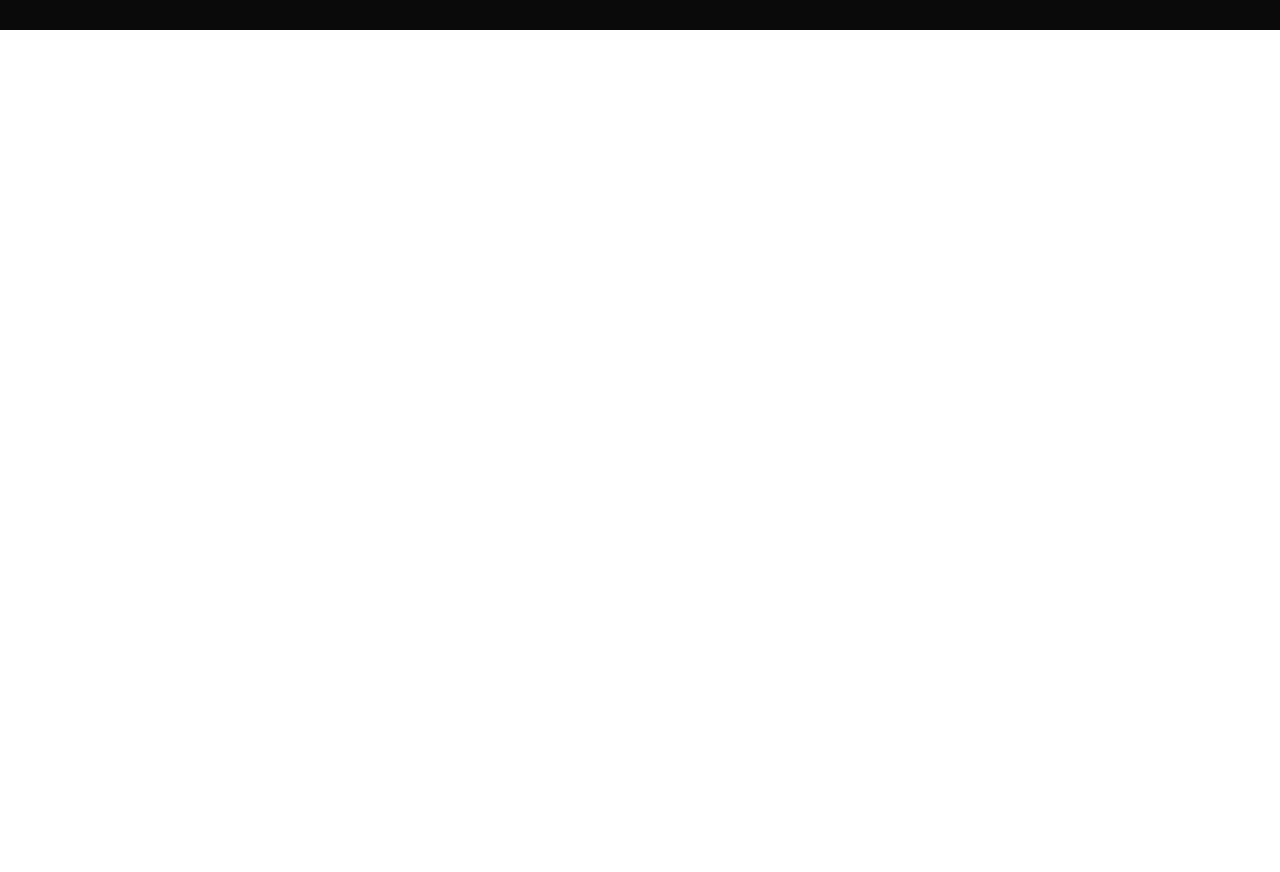
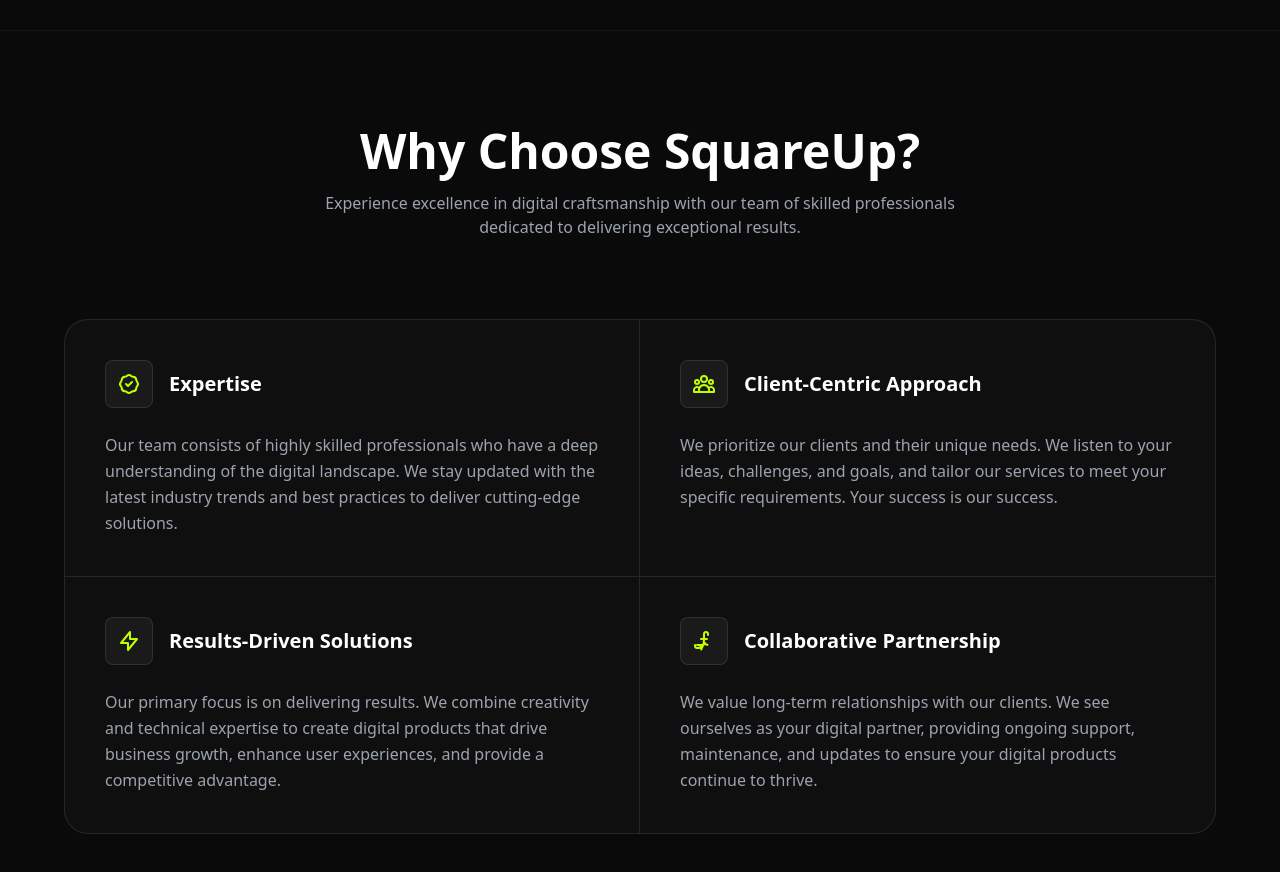
Before and after one commit to Rusmia-Rahaman-Urfa/Digital-Agency-Company, a React (Vite) app: page / in a window 1280 px wide. Shown: the part 1860-2732 px from the top of the page. Before the commit the page ends 1890 px from the top, so only its background shows below. Built offline with nearby package versions, Linux system fonts and the light colour scheme.

Commit message:
feat: add Expertise section

```diff
--- a/src/assets/components/Home.jsx
+++ b/src/assets/components/Home.jsx
@@ -132,8 +132,81 @@
 
         </div>
       </section>
+      {/* WHY CHOOSE SQUAREUP SECTION */}
+      <section className="py-24 px-6 md:px-16 border-t border-white/5 relative">
+        <div className="text-center mb-20">
+          <h2 className="text-4xl md:text-5xl font-bold mb-4">Why Choose SquareUp?</h2>
+          <p className="text-gray-400 max-w-2xl mx-auto">
+            Experience excellence in digital craftsmanship with our team of skilled professionals dedicated to delivering exceptional results.
+          </p>
+        </div>
 
-    </div>
+        {/* 2x2 Grid Layout */}
+        <div className="grid grid-cols-1 md:grid-cols-2 border border-white/10 rounded-3xl overflow-hidden bg-[#0F0F0F]">
+
+          {/* 1. Expertise */}
+          <div className="p-10 border-b md:border-r border-white/10 hover:bg-white/[0.02] transition-colors group">
+            <div className="flex items-center gap-4 mb-6">
+              <div className="w-12 h-12 bg-[#1A1A1A] border border-white/10 rounded-lg flex items-center justify-center">
+                <svg className="w-6 h-6 text-[#C1FF00]" fill="none" stroke="currentColor" viewBox="0 0 24 24">
+                  <path strokeLinecap="round" strokeLinejoin="round" strokeWidth="2" d="M9 12l2 2 4-4M7.835 4.697a3.42 3.42 0 001.946-.806 3.42 3.42 0 014.438 0 3.42 3.42 0 001.946.806 3.42 3.42 0 013.138 3.138 3.42 3.42 0 00.806 1.946 3.42 3.42 0 010 4.438 3.42 3.42 0 00-.806 1.946 3.42 3.42 0 01-3.138 3.138 3.42 3.42 0 00-1.946.806 3.42 3.42 0 01-4.438 0 3.42 3.42 0 00-1.946-.806 3.42 3.42 0 01-3.138-3.138 3.42 3.42 0 00-.806-1.946 3.42 3.42 0 010-4.438 3.42 3.42 0 00.806-1.946 3.42 3.42 0 013.138-3.138z" />
+                </svg>
+              </div>
+              <h3 className="text-xl font-bold">Expertise</h3>
+            </div>
+            <p className="text-gray-400 leading-relaxed">
+              Our team consists of highly skilled professionals who have a deep understanding of the digital landscape. We stay updated with the latest industry trends and best practices to deliver cutting-edge solutions.
+            </p>
+          </div>
+
+          {/* 2. Client-Centric Approach */}
+          <div className="p-10 border-b border-white/10 hover:bg-white/[0.02] transition-colors group">
+            <div className="flex items-center gap-4 mb-6">
+              <div className="w-12 h-12 bg-[#1A1A1A] border border-white/10 rounded-lg flex items-center justify-center">
+                <svg className="w-6 h-6 text-[#C1FF00]" fill="none" stroke="currentColor" viewBox="0 0 24 24">
+                  <path strokeLinecap="round" strokeLinejoin="round" strokeWidth="2" d="M17 20h5v-2a3 3 0 00-5.356-1.857M17 20H7m10 0v-2c0-.656-.126-1.283-.356-1.857M7 20H2v-2a3 3 0 015.356-1.857M7 20v-2c0-.656.126-1.283.356-1.857m0 0a5.002 5.002 0 019.288 0M15 7a3 3 0 11-6 0 3 3 0 016 0zm6 3a2 2 0 11-4 0 2 2 0 014 0zM7 10a2 2 0 11-4 0 2 2 0 014 0z" />
+                </svg>
+              </div>
+              <h3 className="text-xl font-bold">Client-Centric Approach</h3>
+            </div>
+            <p className="text-gray-400 leading-relaxed">
+              We prioritize our clients and their unique needs. We listen to your ideas, challenges, and goals, and tailor our services to meet your specific requirements. Your success is our success.
+            </p>
+          </div>
+
+          {/* 3. Results-Driven Solutions */}
+          <div className="p-10 border-b md:border-b-0 md:border-r border-white/10 hover:bg-white/[0.02] transition-colors group">
+            <div className="flex items-center gap-4 mb-6">
+              <div className="w-12 h-12 bg-[#1A1A1A] border border-white/10 rounded-lg flex items-center justify-center">
+                <svg className="w-6 h-6 text-[#C1FF00]" fill="none" stroke="currentColor" viewBox="0 0 24 24">
+                  <path strokeLinecap="round" strokeLinejoin="round" strokeWidth="2" d="M13 10V3L4 14h7v7l9-11h-7z" />
+                </svg>
+              </div>
+              <h3 className="text-xl font-bold">Results-Driven Solutions</h3>
+            </div>
+            <p className="text-gray-400 leading-relaxed">
+              Our primary focus is on delivering results. We combine creativity and technical expertise to create digital products that drive business growth, enhance user experiences, and provide a competitive advantage.
+            </p>
+          </div>
+
+          {/* 4. Collaborative Partnership */}
+          <div className="p-10 hover:bg-white/[0.02] transition-colors group">
+            <div className="flex items-center gap-4 mb-6">
+              <div className="w-12 h-12 bg-[#1A1A1A] border border-white/10 rounded-lg flex items-center justify-center">
+                <svg className="w-6 h-6 text-[#C1FF00]" fill="none" stroke="currentColor" viewBox="0 0 24 24">
+                  <path strokeLinecap="round" strokeLinejoin="round" strokeWidth="2" d="M12 11c0 3.517-1.009 6.799-2.753 9.571m-3.44-4.514A9.01 9.01 0 0012 15c1.289 0 2.498.318 3.555.882m-3.555-4.118V5a2 2 0 114 0v1m-4 4H9m4 0h2m-2 4h.01M9 16H5m4 0v1a2 2 0 01-2 2H5a2 2 0 01-2-2v-1m4 0h2" />
+                </svg>
+              </div>
+              <h3 className="text-xl font-bold">Collaborative Partnership</h3>
+            </div>
+            <p className="text-gray-400 leading-relaxed">
+              We value long-term relationships with our clients. We see ourselves as your digital partner, providing ongoing support, maintenance, and updates to ensure your digital products continue to thrive.
+            </p>
+          </div>
+
+        </div>
+      </section>
+      </div>
   );
 };
 
```
